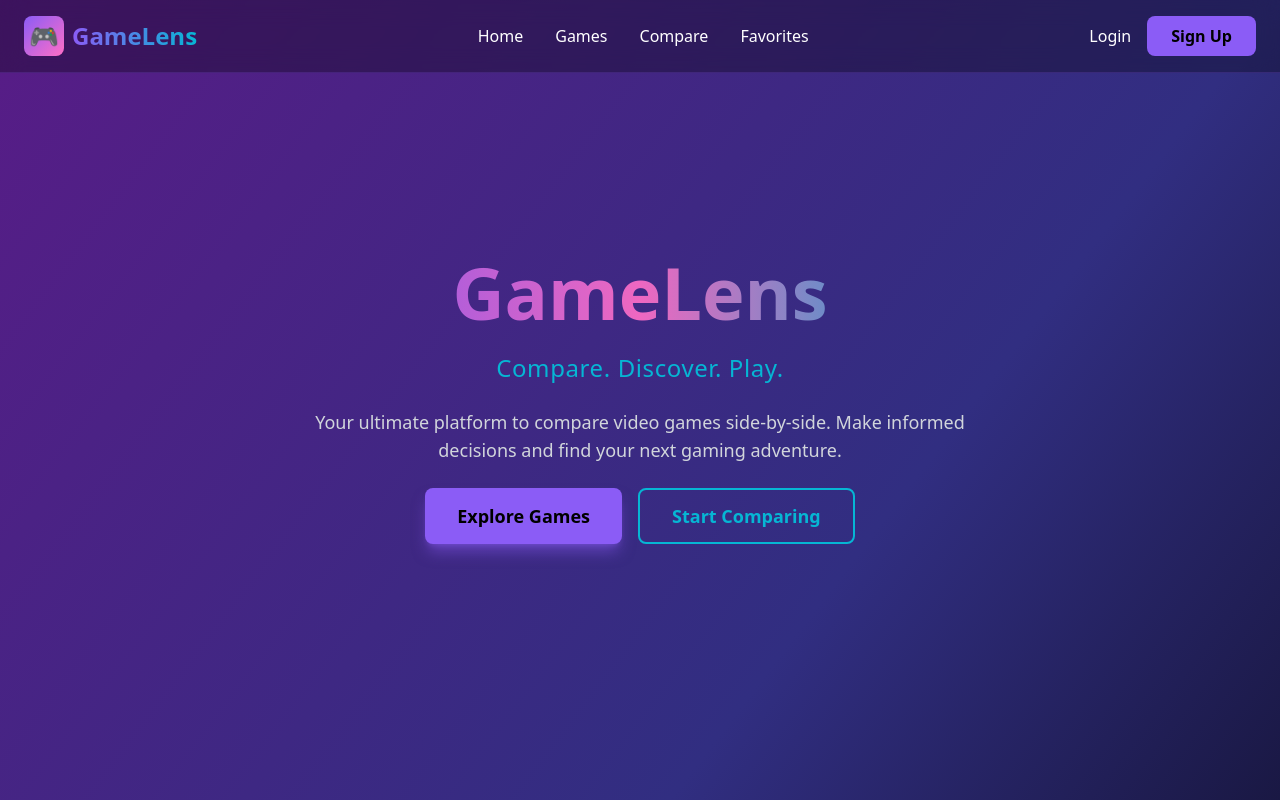
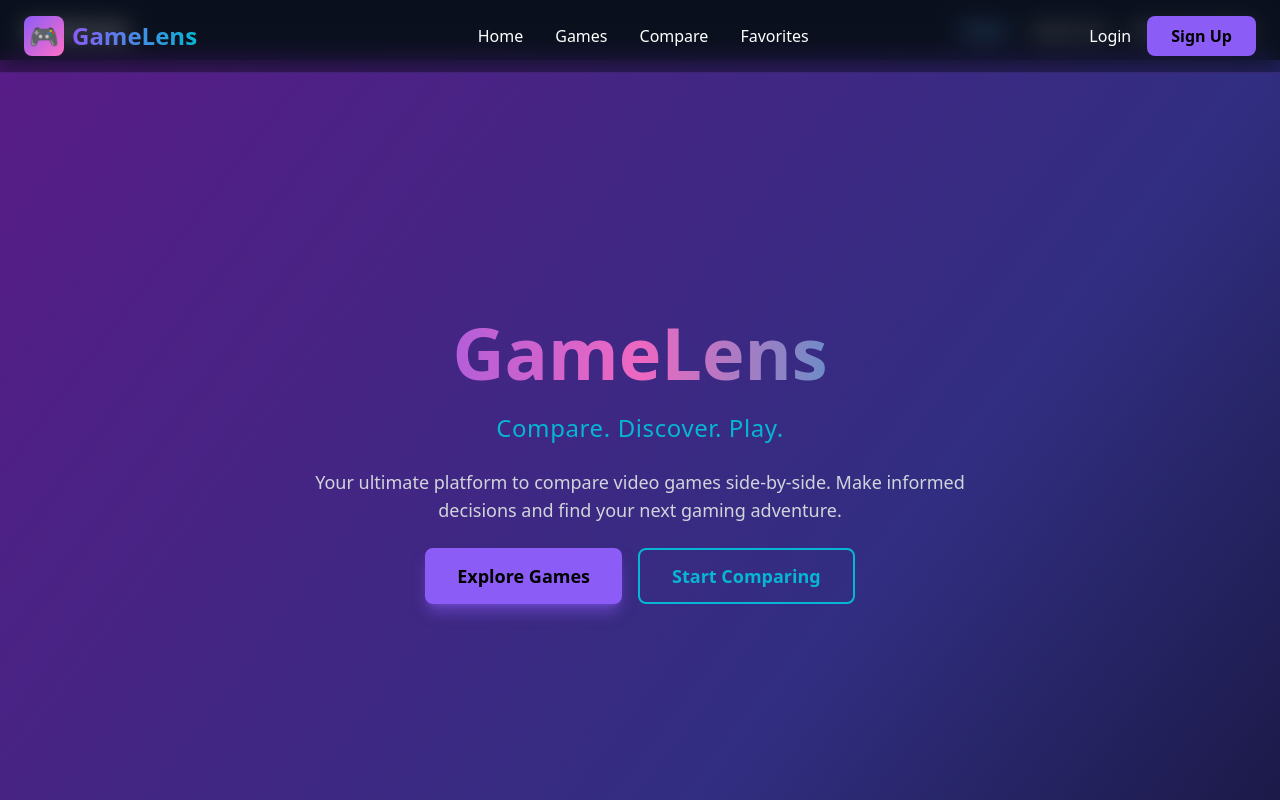
Before and after one commit to H0m34k/Comparare_Jocuri, a React (Vite) app: page / in a window 1280 px wide. Shown: the top 800 px of the page. Built offline with nearby package versions, Linux system fonts and the light colour scheme.

Commit message:
Apply Main Layout structure

```diff
--- a/src/App.tsx
+++ b/src/App.tsx
@@ -1,8 +1,17 @@
-
-import HomePage from './pages/HomePage';
+import { BrowserRouter, Routes, Route } from "react-router-dom";
+import MainLayout from "./layouts/MainLayout";
+import HomePage from "./pages/HomePage";
 
 function App() {
-  return <HomePage />;
+  return (
+    <BrowserRouter>
+      <MainLayout>
+        <Routes>
+          <Route path="/" element={<HomePage />} />
+        </Routes>
+      </MainLayout>
+    </BrowserRouter>
+  );
 }
 
 export default App;
```
